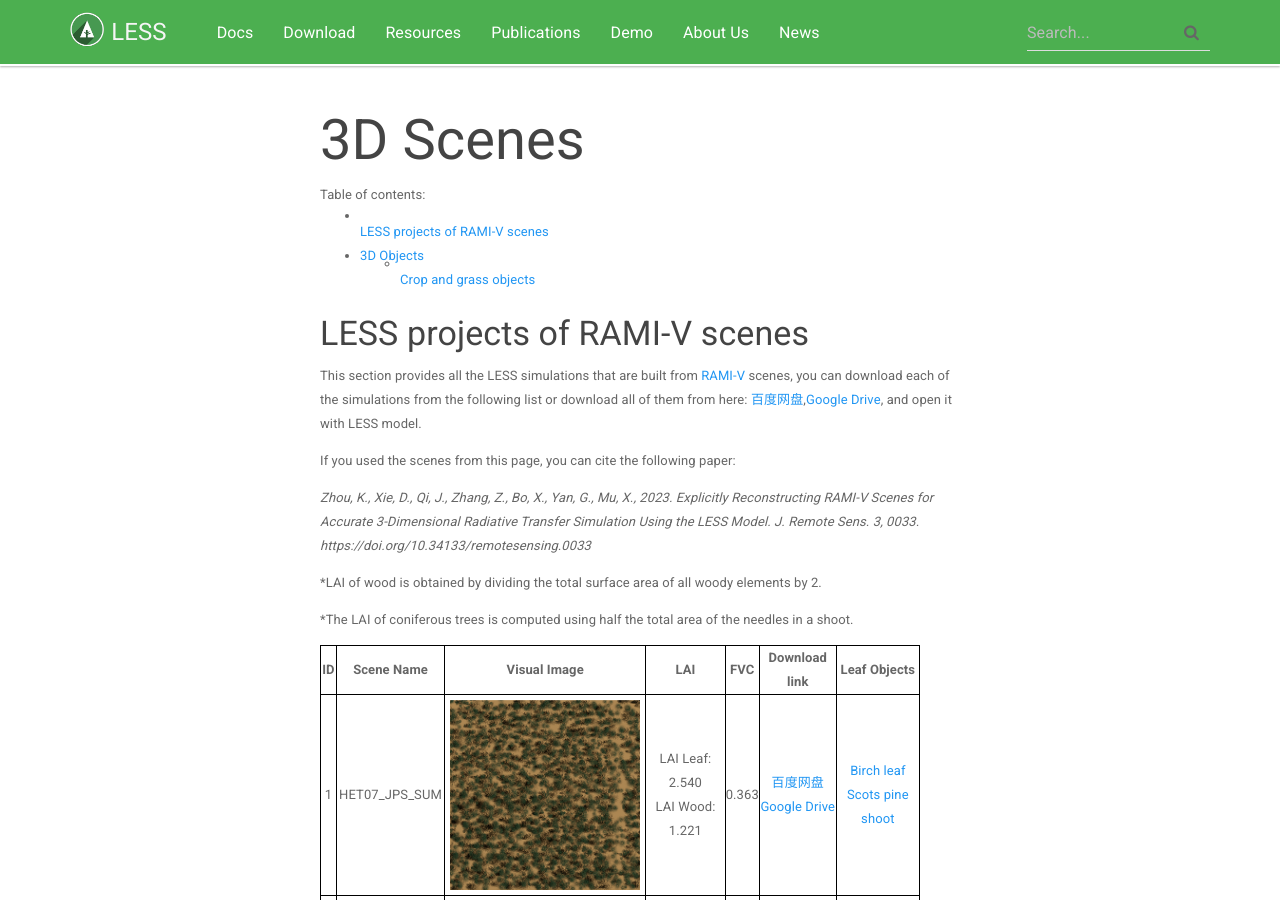
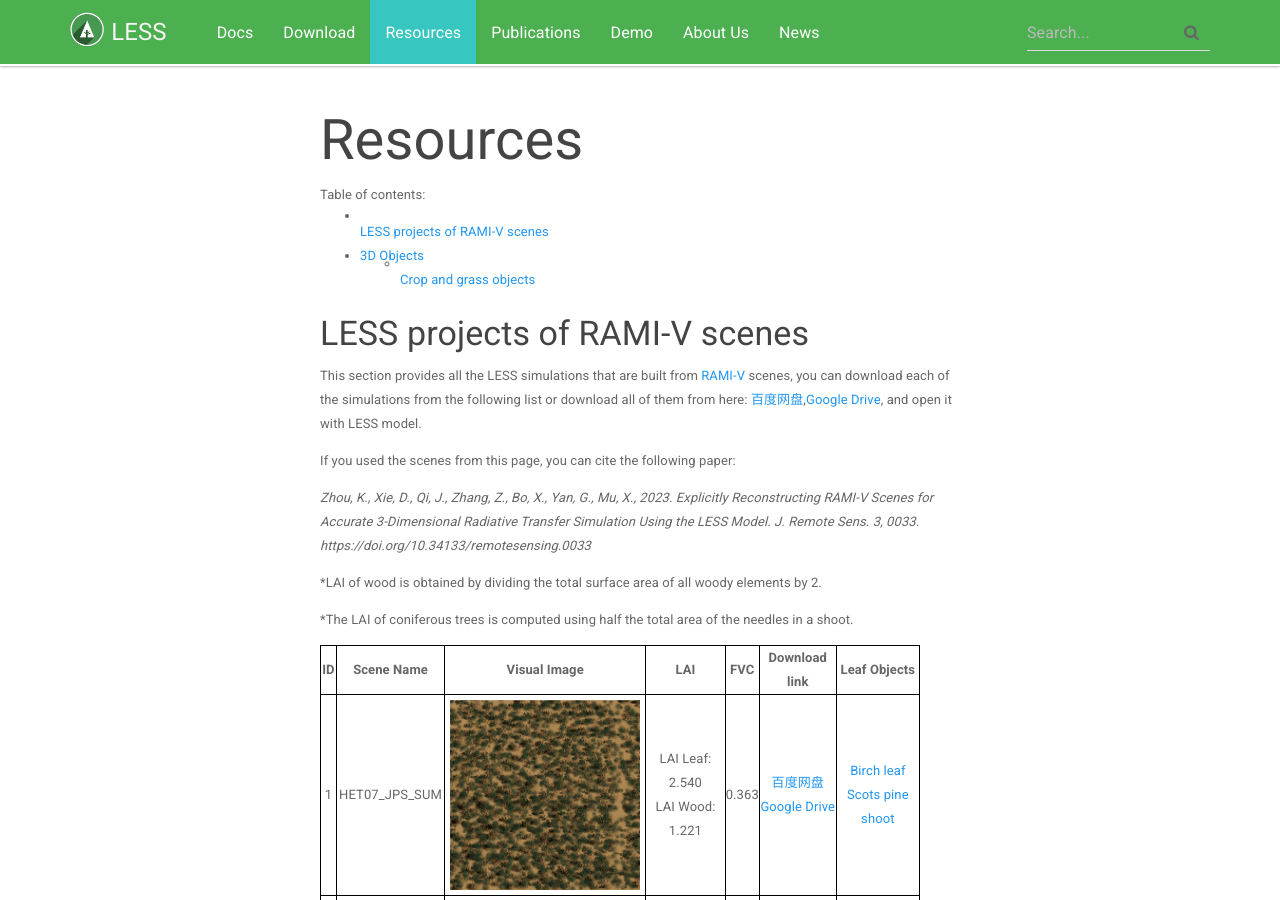
Before and after one commit to jianboqi/jianboqi.github.io, a Jekyll site: the page built from resources.md, in a window 1280 px wide and 900 px high. Built offline with Jekyll 4.4.1, drawn with Linux system fonts in a browser that asks for light colours; nearby versions of some CDN libraries; comment, search, counter and statistics services are not loaded.

Commit message:
Update and rename 3dscenes.md to resources.md

```diff
--- a/3dscenes.md
+++ b/resources.md
@@ -1,8 +1,8 @@
 ---
-title: 3D Scenes
+title: Resources
 layout: page
-permalink: /3dscenes/
-sectionid: page_3dscenes
+permalink: /resources/
+sectionid: page_resources
 published: true
 ---
 
```
